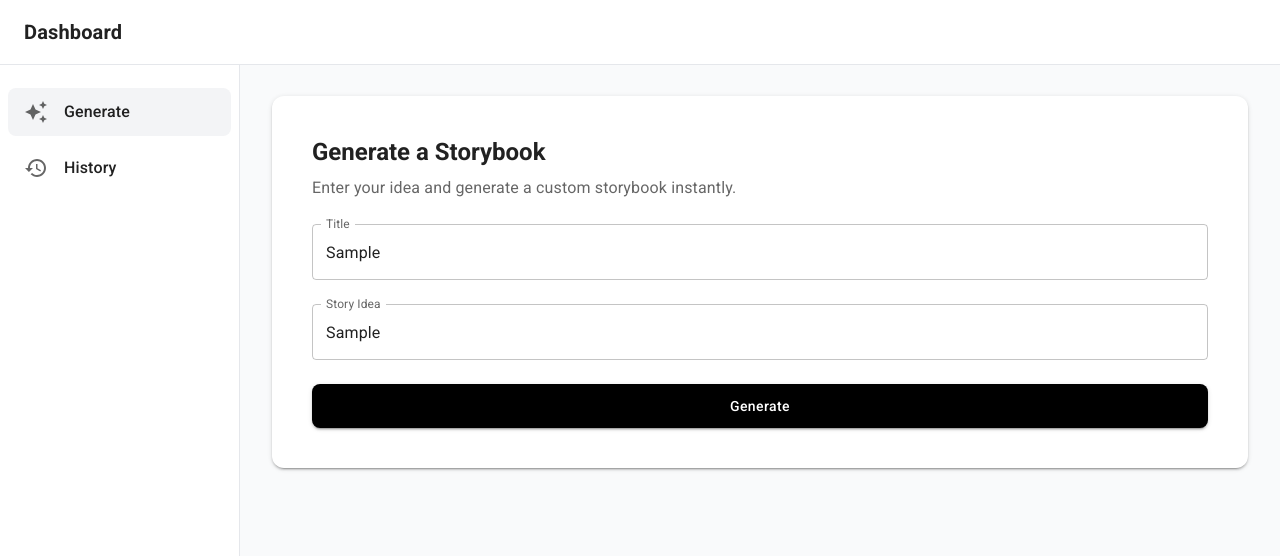
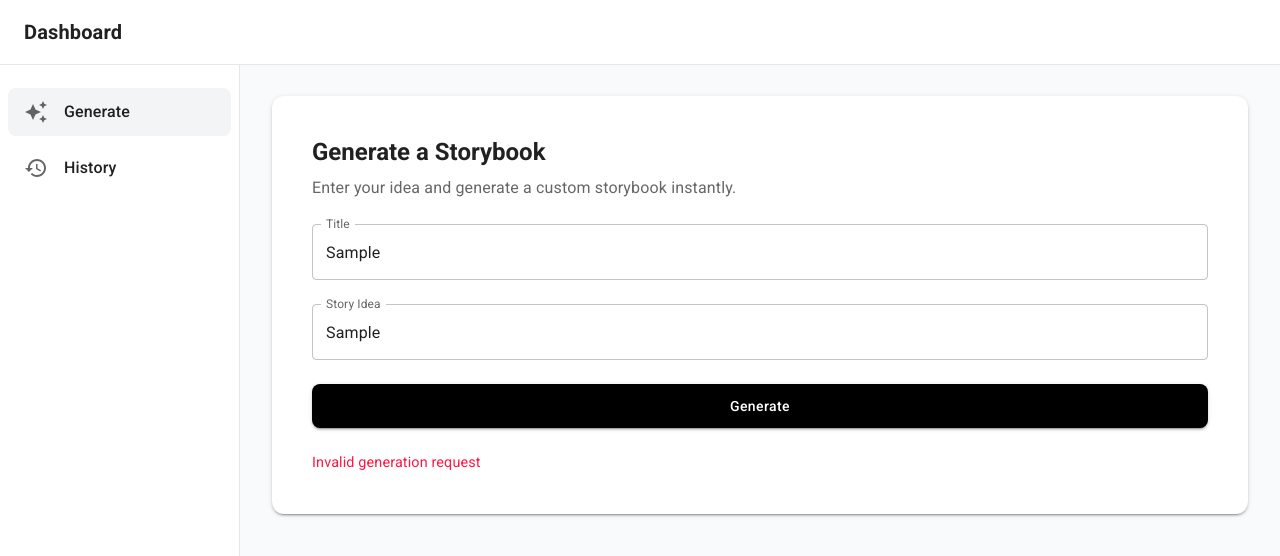
Before and after one commit to ryanraen/storybooker, a React (Vite) app in the folder frontend/: page /dashboard/generate in a window 1280 px wide. Both pictures are taken after typing "Sample", "Sample" into the empty fields and a click on the button "Generate". Shown: the top 556 px of the page. Built offline with nearby package versions, Linux system fonts and the light colour scheme; no server answers.

Commit message:
implemented handleGenerate

```diff
--- a/frontend/src/pages/Generate.jsx
+++ b/frontend/src/pages/Generate.jsx
@@ -1,6 +1,33 @@
+import { useState } from "react";
 import { Typography, Paper, Button, Stack, TextField } from "@mui/material";
 
 export default function Generate() {
+
+  const [title, setTitle] = useState("");
+  const [prompt, setPrompt] = useState("");
+  const [error, setError] = useState("");
+
+  const handleGenerate = async (e) => {
+    e.preventDefault();
+    setError("");
+
+    try {
+      const response = await fetch("http://localhost:5000/generate", {
+        method: "POST",
+        headers: { "Content-Type": "application/json", "Authorization": `Bearer ${localStorage.getItem("token")}` },
+        body: JSON.stringify({ title, prompt }),
+      });
+
+      if (!response.ok) throw new Error("Generation failed");
+
+      const data = await response.json();
+      console.log(data.message);
+    } catch (err) {
+      setError("Invalid generation request");
+      console.log(err.message);
+    }
+  };
+
   return (
     <Paper
       sx={{
@@ -17,20 +44,24 @@ export default function Generate() {
         Enter your idea and generate a custom storybook instantly.
       </Typography>
 
+      <form onSubmit={handleGenerate}>
         <Stack spacing={3} mt={3}>
           <TextField
             label="Title"
             placeholder="e.g. Tale of the Truthful Dragon"
             fullWidth
+            onChange={(e) => setTitle(e.target.value)}
             variant="outlined"
           />
           <TextField
             label="Story Idea"
             placeholder="e.g. A dragon learns about honesty"
             fullWidth
+            onChange={(e) => setPrompt(e.target.value)}
             variant="outlined"
           />
           <Button
+            type="submit"
             variant="contained"
             sx={{
               bgcolor: "black",
@@ -42,7 +73,13 @@ export default function Generate() {
           >
             Generate
           </Button>
+          {error && (
+            <Typography color="error" fontSize="0.9rem">
+              {error}
+            </Typography>
+          )}
         </Stack>
+      </form>
     </Paper>
   );
 }
```
Lines whose indentation alone changed are shown as unchanged.
